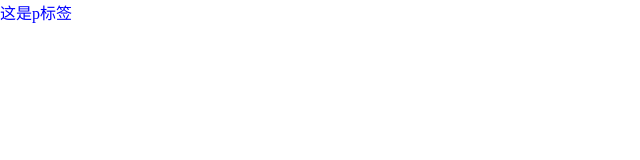
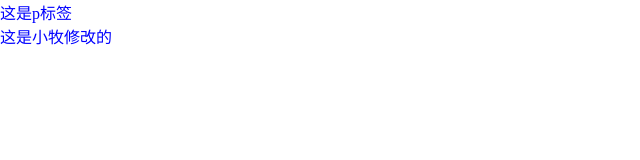
Before and after one commit to cenxiaodong/temo-text, a plain HTML site: page index.html in a window 1280 px wide. Shown: the whole page, without its empty margins (0-640 px from the left). Drawn offline with Linux system fonts and the light colour scheme.

Commit message:
小牧修改了

```diff
--- a/index.html
+++ b/index.html
@@ -9,6 +9,7 @@
 <body>
     <div>
         <p>这是p标签</p>
+        <p>这是小牧修改的</p>
     </div>
 </body>
 </html>
```
